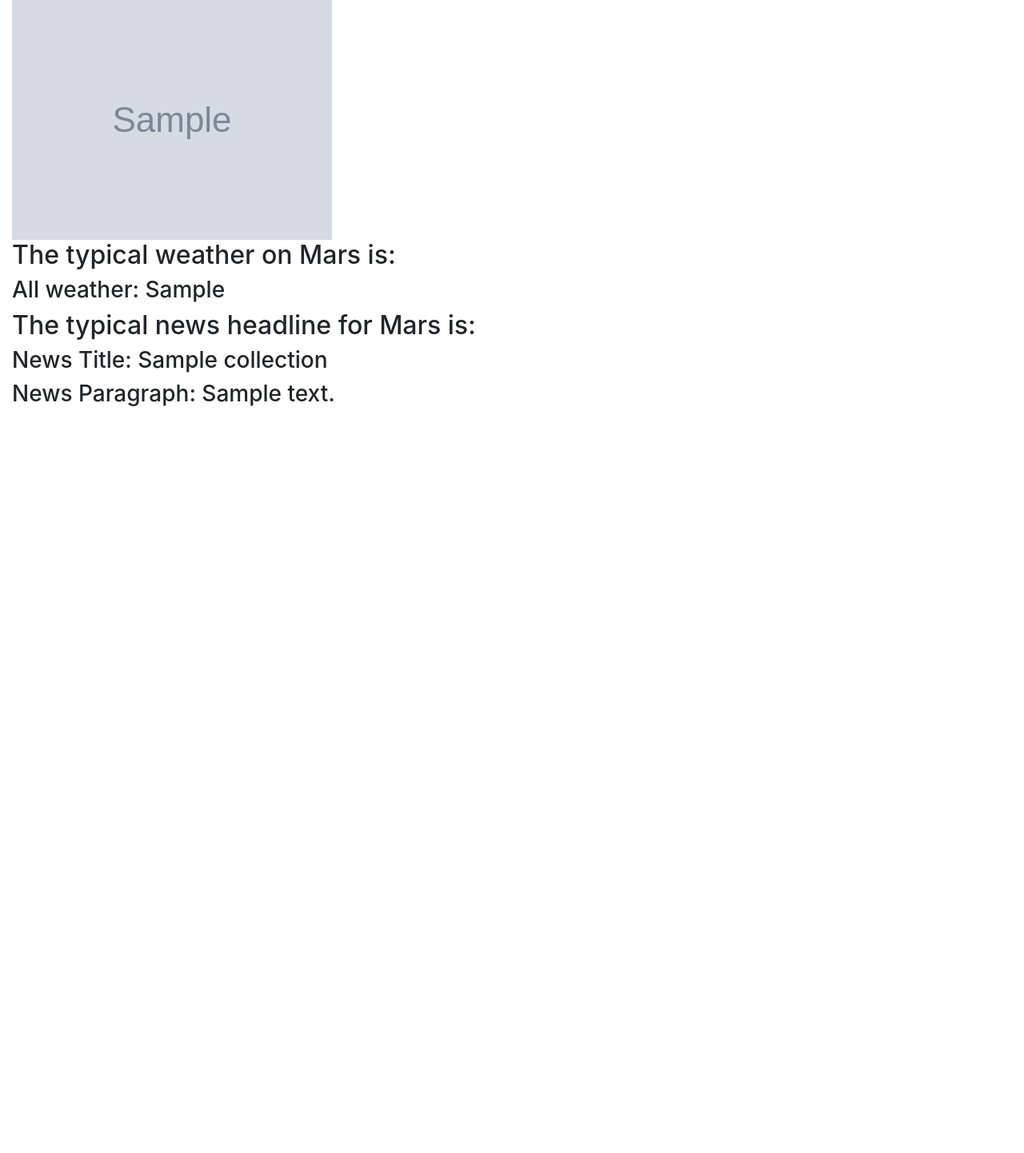
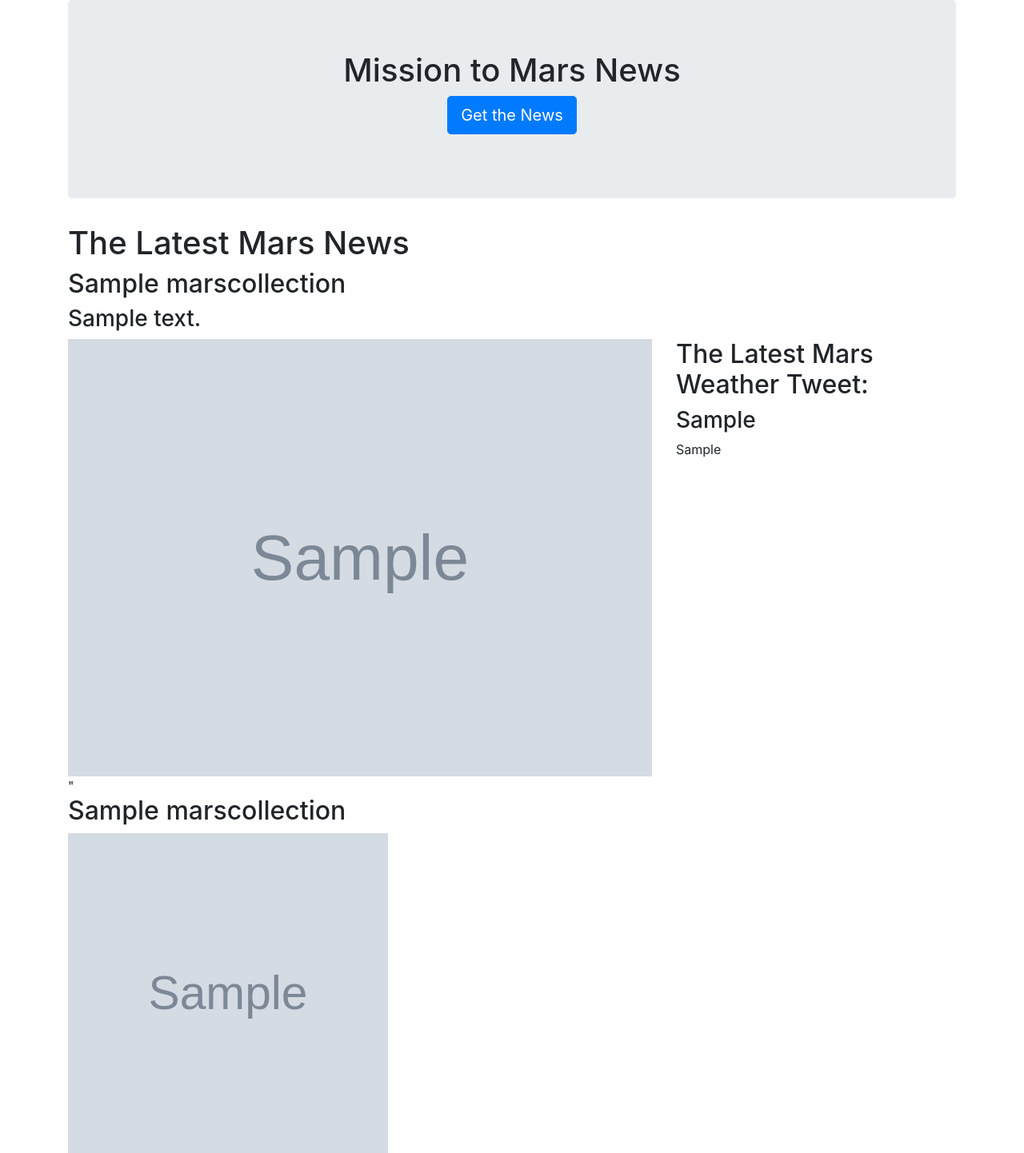
Before and after one commit to KristiBischoff/Mars-Data-ETL-and-Dashboard, a Flask app: page / in a window 1280 px wide. Shown: the whole page at 80% size. Before the commit the page ends 508 px from the top, so only its background shows below. Run offline with Flask 2, Linux system fonts and the light colour scheme; grey boxes marked "Sample" are stand-in pictures; a database or web service that is not in the repository returns one stand-in record (values such as "Sample title"); some libraries are stand-ins or nearby versions.

Commit message:
updated code

```diff
--- a/app.py
+++ b/app.py
@@ -14,7 +14,7 @@ mongo = PyMongo(app, uri="mongodb://localhost:27017/mars_app")
 def home():
 
     # Find one record of data from the mongo database
-    mars_data = mongo.db.collection.find_one()
+    mars_data = mongo.db.marscollection.find_one()
 
     # Return template and data
     return render_template("index.html", mars_info=mars_data)
@@ -28,7 +28,7 @@ def scrape():
     mars_data = scrape_mars.scrape_info()
 
     # Update the Mongo database using update and upsert=True
-    mongo.db.collection.update({}, mars_data, upsert=True)
+    mongo.db.marscollection.update({}, mars_data, upsert=True)
 
     # Redirect back to home page
     return redirect("/")
--- a/templates/index.html
+++ b/templates/index.html
@@ -20,20 +20,44 @@
 </head>
 
 <body>
+    <div class="container">
 
-<div class="col-sm-12">
-    <div class="row">
-        <div class="col-sm-6">
-                <img src="{{ mars_info.FeaturedImage }}" alt="Mars">
-                <h2>The typical weather on Mars is:</h2>
-                <h3>All weather: {{ mars_info.WeatherTweet }}</h3>
-                <h2>The typical news headline for Mars is:</h2>
-                <h3>News Title: {{ mars_info.NewsTitle }}</h3>
-                <h3>News Paragraph: {{ mars_info.NewsDescription }}</h3>
+        <div class="jumbotron text-center">
+            <h1>Mission to Mars News</h1>
+            <p><a class="btn btn-primary btn-lg" href="/scrape" role="button">Get the News</a></p>
         </div>
 
-    </div>
-</div>
+        <div class="row">
+            <div class="col-sm-8">
+                <h1>The Latest Mars News</h2>
+                    <h2>{{ mars_info.NewsTitle }}</h3>
+                        <h3>{{ mars_info.NewsDescription }}</h3>
+            </div>
+        </div>
+        <div class="row">
+            <div class="col-sm-8">
+                <img src="{{ mars_info.FeaturedImage }}" alt="Mars" style="float:left;width:100%;height:100%;">
+            </div>
+            <div class="col-sm-4">
+                <h2>The Latest Mars Weather Tweet:</h2>
+                <h3>{{ mars_info.WeatherTweet }}</h3>
+                <div>
+                    {{ mars_info.MarsTable }}
+                </div>
+            </div>
+        </div>
+        <div class="row">
+            <div class="col-md-12">"
+                <div>
+                        {% for image in mars_info %}
+                        <h2>{{mars_info.ImageTitle}}</h2>
+                        <img src="{{ mars_info.ImageURL }}" alt="Mars" style="width:400px;height:400px;">
+                        {% endfor %}
+                </div>
+
+
+            </div>
+        </div>
 
 
 </body>
```
Also changed, not shown: scrape_mars.py (+36 -14 lines), screenshot1.PNG (added), 1 other file.
